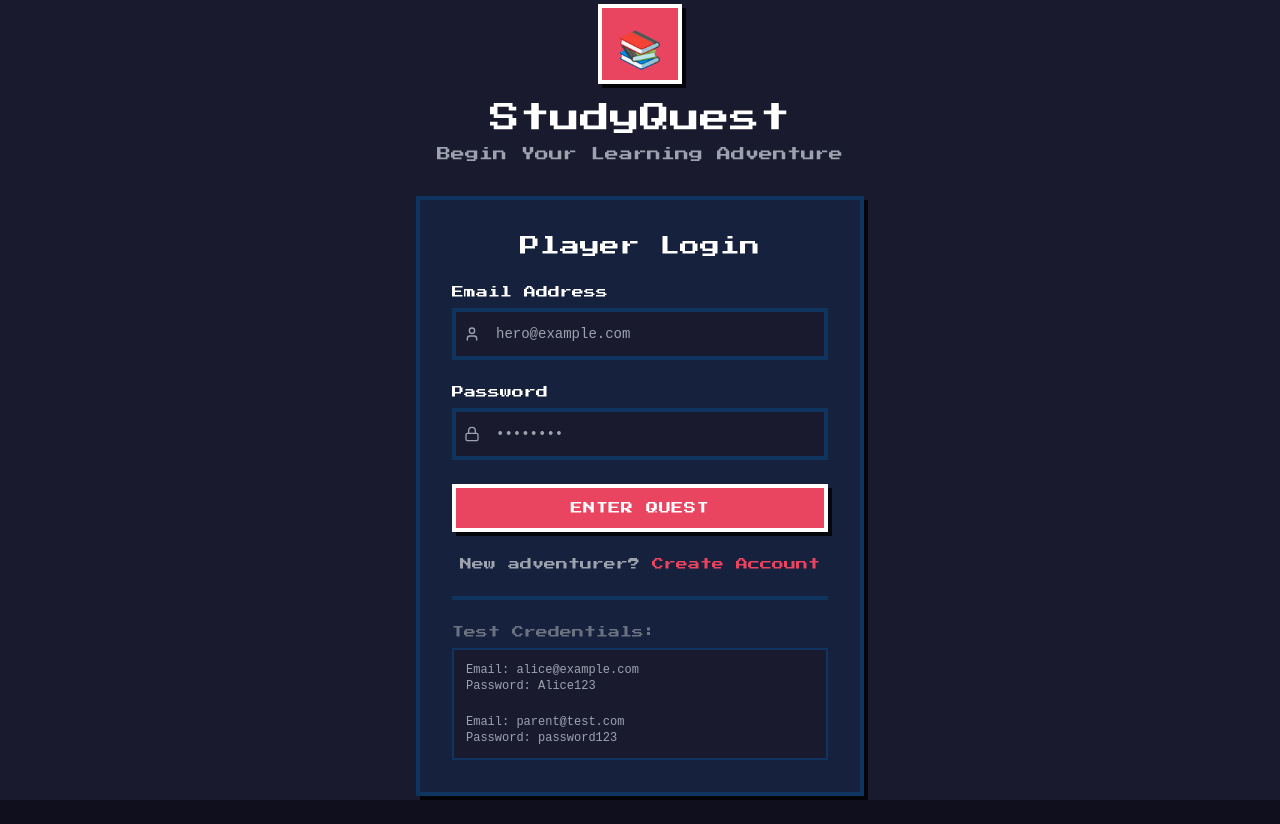
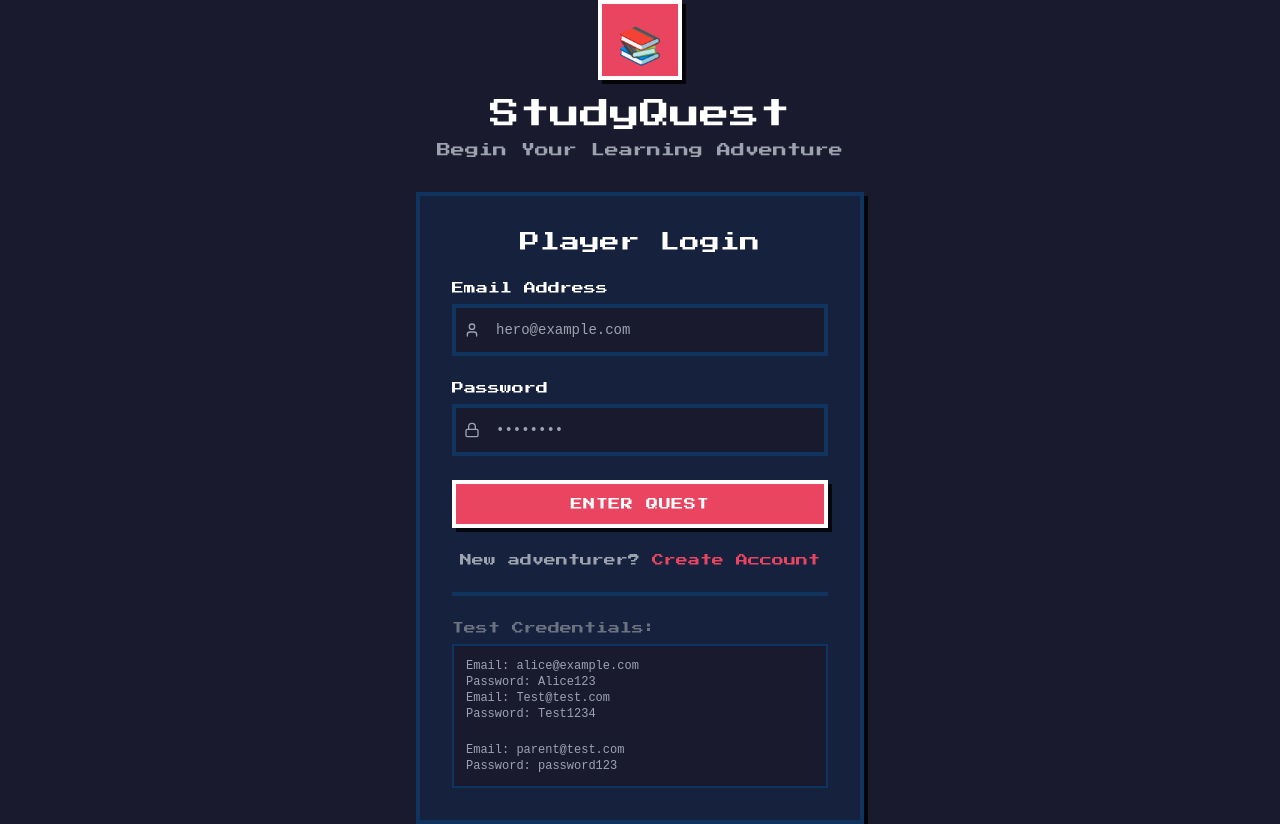
Before and after one commit to matthewwa1227/frontend, a React (Create React App) app: page /login in a window 1280 px wide. Before the commit the page ends 800 px from the top, so only its background shows below. Built offline with nearby package versions, Linux system fonts and the light colour scheme; no server answers.

Commit message:
Test Login inf

```diff
--- a/src/components/auth/Login.jsx
+++ b/src/components/auth/Login.jsx
@@ -135,6 +135,8 @@ export default function Login() {
             <div className="bg-pixel-dark border-2 border-pixel-accent p-3">
               <p className="text-xs font-mono text-gray-400">Email: alice@example.com</p>
               <p className="text-xs font-mono text-gray-400">Password: Alice123</p>
+              <p className="text-xs font-mono text-gray-400">Email: Test@test.com</p>
+              <p className="text-xs font-mono text-gray-400">Password: Test1234</p>
               <br />
               <p className="text-xs font-mono text-gray-400">Email: parent@test.com </p>
               <p className="text-xs font-mono text-gray-400">Password: password123</p>
```
